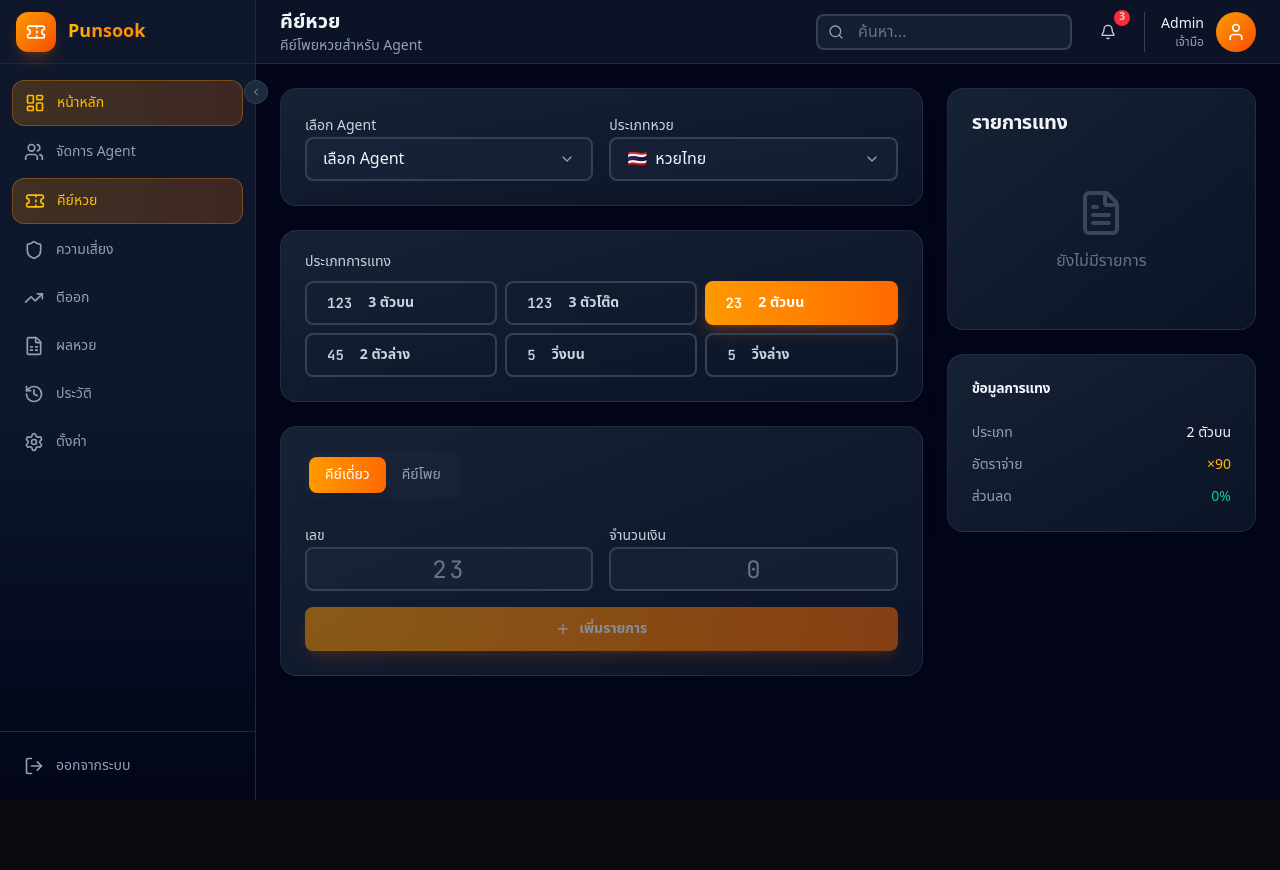
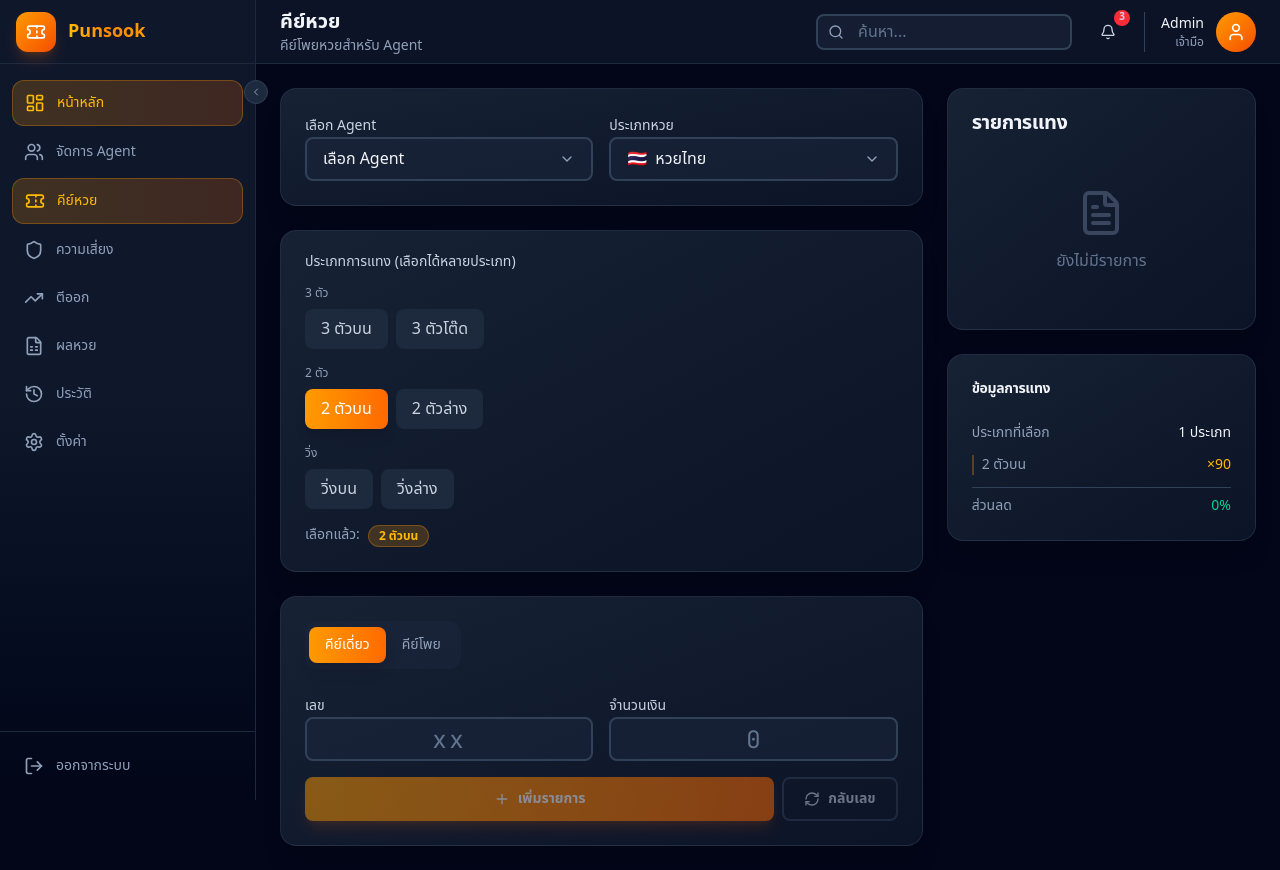
Before and after one commit to btnpp/Punsook-lotto, a Next.js app: page /dashboard/bets in a window 1280 px wide. Before the commit the page ends 800 px from the top, so only its background shows below. Built offline with nearby package versions, Linux system fonts and the light colour scheme; sample sign-in values are in the browser's storage; a web font is replaced by a local one.

Commit message:
feat: multi-select bet types, reverse number function, remove example numbers

```diff
--- a/src/app/dashboard/bets/page.tsx
+++ b/src/app/dashboard/bets/page.tsx
@@ -9,6 +9,7 @@ import { Textarea } from "@/components/ui/textarea";
 import { Badge } from "@/components/ui/badge";
 import { Label } from "@/components/ui/label";
 import { Tabs, TabsContent, TabsList, TabsTrigger } from "@/components/ui/tabs";
+import { Checkbox } from "@/components/ui/checkbox";
 import {
   Select,
   SelectContent,
@@ -24,7 +25,7 @@ import {
   TableHeader,
   TableRow,
 } from "@/components/ui/table";
-import { Plus, Trash2, Send, FileText, AlertTriangle } from "lucide-react";
+import { Plus, Trash2, Send, FileText, RefreshCw } from "lucide-react";
 import { formatNumber, formatCurrency, parseBulkBet, calculateNetAmount } from "@/lib/utils";
 import { LOTTERY_TYPES, BET_TYPES, DEFAULT_PAY_RATES } from "@/lib/constants";
 
@@ -45,10 +46,22 @@ interface BetItem {
   payRate: number;
 }
 
+// ฟังก์ชันกลับเลข
+function reverseNumber(num: string): string {
+  return num.split("").reverse().join("");
+}
+
+// ฟังก์ชันสร้างเลขกลับทั้งหมด (permutations for 3 digits)
+function getReversedNumbers(num: string): string[] {
+  const reversed = reverseNumber(num);
+  if (reversed === num) return []; // ถ้าเลขเหมือนกัน ไม่ต้องเพิ่ม
+  return [reversed];
+}
+
 export default function BetsPage() {
   const [selectedAgent, setSelectedAgent] = useState("");
   const [selectedLottery, setSelectedLottery] = useState("THAI");
-  const [selectedBetType, setSelectedBetType] = useState("TWO_TOP");
+  const [selectedBetTypes, setSelectedBetTypes] = useState<string[]>(["TWO_TOP"]);
   const [singleNumber, setSingleNumber] = useState("");
   const [singleAmount, setSingleAmount] = useState("");
   const [bulkInput, setBulkInput] = useState("");
@@ -57,42 +70,137 @@ export default function BetsPage() {
 
   const agent = demoAgents.find((a) => a.id === selectedAgent);
   const discount = agent?.discount[selectedLottery as keyof typeof agent.discount] || 0;
-  const payRate = DEFAULT_PAY_RATES[selectedLottery as keyof typeof DEFAULT_PAY_RATES]?.[selectedBetType as keyof typeof DEFAULT_PAY_RATES.THAI] || 0;
+
+  // Toggle bet type selection
+  const toggleBetType = (betType: string) => {
+    setSelectedBetTypes((prev) => {
+      if (prev.includes(betType)) {
+        // ต้องเหลืออย่างน้อย 1 ประเภท
+        if (prev.length === 1) return prev;
+        return prev.filter((t) => t !== betType);
+      } else {
+        return [...prev, betType];
+      }
+    });
+  };
+
+  // Get max digits from selected bet types
+  const getMaxDigits = (): number => {
+    const digitCounts = selectedBetTypes.map(
+      (type) => BET_TYPES[type as keyof typeof BET_TYPES]?.digits || 2
+    );
+    return Math.max(...digitCounts);
+  };
 
   const handleAddSingleBet = () => {
     if (!singleNumber || !singleAmount || !selectedAgent) return;
 
     const amount = parseFloat(singleAmount);
+    const newBets: BetItem[] = [];
+
+    // เพิ่มเลขสำหรับทุกประเภทที่เลือก
+    selectedBetTypes.forEach((betType) => {
+      const betTypeInfo = BET_TYPES[betType as keyof typeof BET_TYPES];
+      // ตรวจสอบว่าเลขตรงกับประเภท
+      if (singleNumber.length === betTypeInfo.digits) {
+        const payRate = DEFAULT_PAY_RATES[selectedLottery as keyof typeof DEFAULT_PAY_RATES]?.[betType as keyof typeof DEFAULT_PAY_RATES.THAI] || 0;
         const netAmount = calculateNetAmount(amount, discount);
 
-    const newBet: BetItem = {
-      id: Date.now().toString(),
+        newBets.push({
+          id: `${Date.now()}-${betType}`,
           number: singleNumber,
-      betType: selectedBetType,
+          betType,
           amount,
           discount,
           netAmount,
           payRate,
+        });
+      }
+    });
+
+    if (newBets.length > 0) {
+      setBetItems([...betItems, ...newBets]);
+      setSingleNumber("");
+      setSingleAmount("");
+    }
   };
 
-    setBetItems([...betItems, newBet]);
+  // ฟังก์ชันกลับเลขและเพิ่มรายการ
+  const handleReverseAndAdd = () => {
+    if (!singleNumber || !singleAmount || !selectedAgent) return;
+    if (singleNumber.length < 2) return;
+
+    const reversedNum = reverseNumber(singleNumber);
+    if (reversedNum === singleNumber) {
+      alert("เลขนี้กลับแล้วเหมือนเดิม");
+      return;
+    }
+
+    const amount = parseFloat(singleAmount);
+    const newBets: BetItem[] = [];
+
+    // เพิ่มเลขต้นฉบับ
+    selectedBetTypes.forEach((betType) => {
+      const betTypeInfo = BET_TYPES[betType as keyof typeof BET_TYPES];
+      if (singleNumber.length === betTypeInfo.digits) {
+        const payRate = DEFAULT_PAY_RATES[selectedLottery as keyof typeof DEFAULT_PAY_RATES]?.[betType as keyof typeof DEFAULT_PAY_RATES.THAI] || 0;
+        const netAmount = calculateNetAmount(amount, discount);
+
+        // เลขต้นฉบับ
+        newBets.push({
+          id: `${Date.now()}-${betType}-orig`,
+          number: singleNumber,
+          betType,
+          amount,
+          discount,
+          netAmount,
+          payRate,
+        });
+
+        // เลขกลับ
+        newBets.push({
+          id: `${Date.now()}-${betType}-rev`,
+          number: reversedNum,
+          betType,
+          amount,
+          discount,
+          netAmount,
+          payRate,
+        });
+      }
+    });
+
+    if (newBets.length > 0) {
+      setBetItems([...betItems, ...newBets]);
       setSingleNumber("");
       setSingleAmount("");
+    }
   };
 
   const handleParseBulk = () => {
     if (!bulkInput || !selectedAgent) return;
 
     const parsed = parseBulkBet(bulkInput);
-    const newBets: BetItem[] = parsed.map((bet, index) => ({
-      id: `${Date.now()}-${index}`,
+    const newBets: BetItem[] = [];
+
+    parsed.forEach((bet, index) => {
+      selectedBetTypes.forEach((betType) => {
+        const betTypeInfo = BET_TYPES[betType as keyof typeof BET_TYPES];
+        if (bet.number.length === betTypeInfo.digits) {
+          const payRate = DEFAULT_PAY_RATES[selectedLottery as keyof typeof DEFAULT_PAY_RATES]?.[betType as keyof typeof DEFAULT_PAY_RATES.THAI] || 0;
+
+          newBets.push({
+            id: `${Date.now()}-${index}-${betType}`,
             number: bet.number,
-      betType: selectedBetType,
+            betType,
             amount: bet.amount,
             discount,
             netAmount: calculateNetAmount(bet.amount, discount),
             payRate,
-    }));
+          });
+        }
+      });
+    });
 
     setBetItems([...betItems, ...newBets]);
     setBulkInput("");
@@ -115,6 +223,11 @@ export default function BetsPage() {
     alert(`ส่งโพยสำเร็จ!\nจำนวน ${betItems.length} รายการ\nยอดรวม ${formatCurrency(totalNetAmount)}`);
     setBetItems([]);
   };
+
+  // Group bet types by digit count for better UX
+  const threeDigitTypes = ["THREE_TOP", "THREE_TOD"];
+  const twoDigitTypes = ["TWO_TOP", "TWO_BOTTOM"];
+  const oneDigitTypes = ["RUN_TOP", "RUN_BOTTOM"];
 
   return (
     <div className="min-h-screen">
@@ -177,23 +290,94 @@ export default function BetsPage() {
               </CardContent>
             </Card>
 
-            {/* Bet Type Selection */}
+            {/* Bet Type Selection - Multi Select */}
             <Card>
               <CardContent className="p-6">
-                <Label className="mb-3 block">ประเภทการแทง</Label>
-                <div className="grid grid-cols-2 md:grid-cols-3 gap-2">
-                  {Object.entries(BET_TYPES).map(([key, type]) => (
-                    <Button
+                <Label className="mb-4 block">ประเภทการแทง (เลือกได้หลายประเภท)</Label>
+
+                {/* 3 ตัว */}
+                <div className="mb-4">
+                  <p className="text-xs text-slate-400 mb-2">3 ตัว</p>
+                  <div className="flex flex-wrap gap-2">
+                    {threeDigitTypes.map((key) => {
+                      const type = BET_TYPES[key as keyof typeof BET_TYPES];
+                      const isSelected = selectedBetTypes.includes(key);
+                      return (
+                        <button
                           key={key}
-                      variant={selectedBetType === key ? "default" : "outline"}
-                      className="justify-start"
-                      onClick={() => setSelectedBetType(key)}
+                          onClick={() => toggleBetType(key)}
+                          className={`px-4 py-2 rounded-lg font-medium transition-all ${
+                            isSelected
+                              ? "bg-gradient-to-r from-amber-500 to-orange-500 text-white shadow-lg"
+                              : "bg-slate-800 text-slate-300 hover:bg-slate-700"
+                          }`}
                         >
-                      <span className="font-mono mr-2">{type.example}</span>
                           {type.name}
-                    </Button>
+                        </button>
+                      );
+                    })}
+                  </div>
+                </div>
+
+                {/* 2 ตัว */}
+                <div className="mb-4">
+                  <p className="text-xs text-slate-400 mb-2">2 ตัว</p>
+                  <div className="flex flex-wrap gap-2">
+                    {twoDigitTypes.map((key) => {
+                      const type = BET_TYPES[key as keyof typeof BET_TYPES];
+                      const isSelected = selectedBetTypes.includes(key);
+                      return (
+                        <button
+                          key={key}
+                          onClick={() => toggleBetType(key)}
+                          className={`px-4 py-2 rounded-lg font-medium transition-all ${
+                            isSelected
+                              ? "bg-gradient-to-r from-amber-500 to-orange-500 text-white shadow-lg"
+                              : "bg-slate-800 text-slate-300 hover:bg-slate-700"
+                          }`}
+                        >
+                          {type.name}
+                        </button>
+                      );
+                    })}
+                  </div>
+                </div>
+
+                {/* วิ่ง */}
+                <div>
+                  <p className="text-xs text-slate-400 mb-2">วิ่ง</p>
+                  <div className="flex flex-wrap gap-2">
+                    {oneDigitTypes.map((key) => {
+                      const type = BET_TYPES[key as keyof typeof BET_TYPES];
+                      const isSelected = selectedBetTypes.includes(key);
+                      return (
+                        <button
+                          key={key}
+                          onClick={() => toggleBetType(key)}
+                          className={`px-4 py-2 rounded-lg font-medium transition-all ${
+                            isSelected
+                              ? "bg-gradient-to-r from-amber-500 to-orange-500 text-white shadow-lg"
+                              : "bg-slate-800 text-slate-300 hover:bg-slate-700"
+                          }`}
+                        >
+                          {type.name}
+                        </button>
+                      );
+                    })}
+                  </div>
+                </div>
+
+                {/* แสดงประเภทที่เลือก */}
+                {selectedBetTypes.length > 0 && (
+                  <div className="mt-4 flex flex-wrap gap-2">
+                    <span className="text-sm text-slate-400">เลือกแล้ว:</span>
+                    {selectedBetTypes.map((type) => (
+                      <Badge key={type} variant="default">
+                        {BET_TYPES[type as keyof typeof BET_TYPES]?.name}
+                      </Badge>
                     ))}
                   </div>
+                )}
               </CardContent>
             </Card>
 
@@ -215,11 +399,11 @@ export default function BetsPage() {
                         <Label>เลข</Label>
                         <Input
                           type="text"
-                          placeholder={BET_TYPES[selectedBetType as keyof typeof BET_TYPES]?.example || ""}
+                          placeholder={getMaxDigits() === 3 ? "xxx" : getMaxDigits() === 2 ? "xx" : "x"}
                           value={singleNumber}
                           onChange={(e) => setSingleNumber(e.target.value.replace(/\D/g, ""))}
                           className="text-2xl font-mono text-center tracking-widest"
-                          maxLength={BET_TYPES[selectedBetType as keyof typeof BET_TYPES]?.digits || 3}
+                          maxLength={getMaxDigits()}
                         />
                       </div>
                       <div className="space-y-2">
@@ -233,14 +417,42 @@ export default function BetsPage() {
                         />
                       </div>
                     </div>
+
+                    <div className="flex gap-2">
                       <Button
-                      className="w-full gap-2"
+                        className="flex-1 gap-2"
                         onClick={handleAddSingleBet}
                         disabled={!singleNumber || !singleAmount || !selectedAgent}
                       >
                         <Plus className="w-4 h-4" />
                         เพิ่มรายการ
                       </Button>
+
+                      {/* ปุ่มกลับเลข */}
+                      <Button
+                        variant="outline"
+                        className="gap-2"
+                        onClick={handleReverseAndAdd}
+                        disabled={!singleNumber || !singleAmount || !selectedAgent || singleNumber.length < 2}
+                        title="เพิ่มเลขกลับด้วย"
+                      >
+                        <RefreshCw className="w-4 h-4" />
+                        กลับเลข
+                      </Button>
+                    </div>
+
+                    {/* แสดงตัวอย่างเลขกลับ */}
+                    {singleNumber.length >= 2 && (
+                      <div className="p-3 rounded-lg bg-slate-800/50 text-sm">
+                        <span className="text-slate-400">เลขกลับ: </span>
+                        <span className="font-mono text-amber-400 text-lg">
+                          {reverseNumber(singleNumber)}
+                        </span>
+                        {reverseNumber(singleNumber) === singleNumber && (
+                          <span className="text-slate-500 ml-2">(เหมือนเดิม)</span>
+                        )}
+                      </div>
+                    )}
                   </div>
                 ) : (
                   <div className="space-y-4">
@@ -360,16 +572,23 @@ export default function BetsPage() {
               </CardHeader>
               <CardContent className="space-y-3 text-sm">
                 <div className="flex justify-between">
-                  <span className="text-slate-400">ประเภท</span>
+                  <span className="text-slate-400">ประเภทที่เลือก</span>
                   <span className="text-slate-100">
-                    {BET_TYPES[selectedBetType as keyof typeof BET_TYPES]?.name}
+                    {selectedBetTypes.length} ประเภท
                   </span>
                 </div>
-                <div className="flex justify-between">
-                  <span className="text-slate-400">อัตราจ่าย</span>
+                {selectedBetTypes.map((type) => {
+                  const payRate = DEFAULT_PAY_RATES[selectedLottery as keyof typeof DEFAULT_PAY_RATES]?.[type as keyof typeof DEFAULT_PAY_RATES.THAI] || 0;
+                  return (
+                    <div key={type} className="flex justify-between pl-2 border-l-2 border-amber-500/30">
+                      <span className="text-slate-400">
+                        {BET_TYPES[type as keyof typeof BET_TYPES]?.name}
+                      </span>
                       <span className="text-amber-400">×{payRate}</span>
                     </div>
-                <div className="flex justify-between">
+                  );
+                })}
+                <div className="flex justify-between pt-2 border-t border-slate-700">
                   <span className="text-slate-400">ส่วนลด</span>
                   <span className="text-emerald-400">{discount}%</span>
                 </div>
```
Lines whose indentation alone changed are shown as unchanged.
